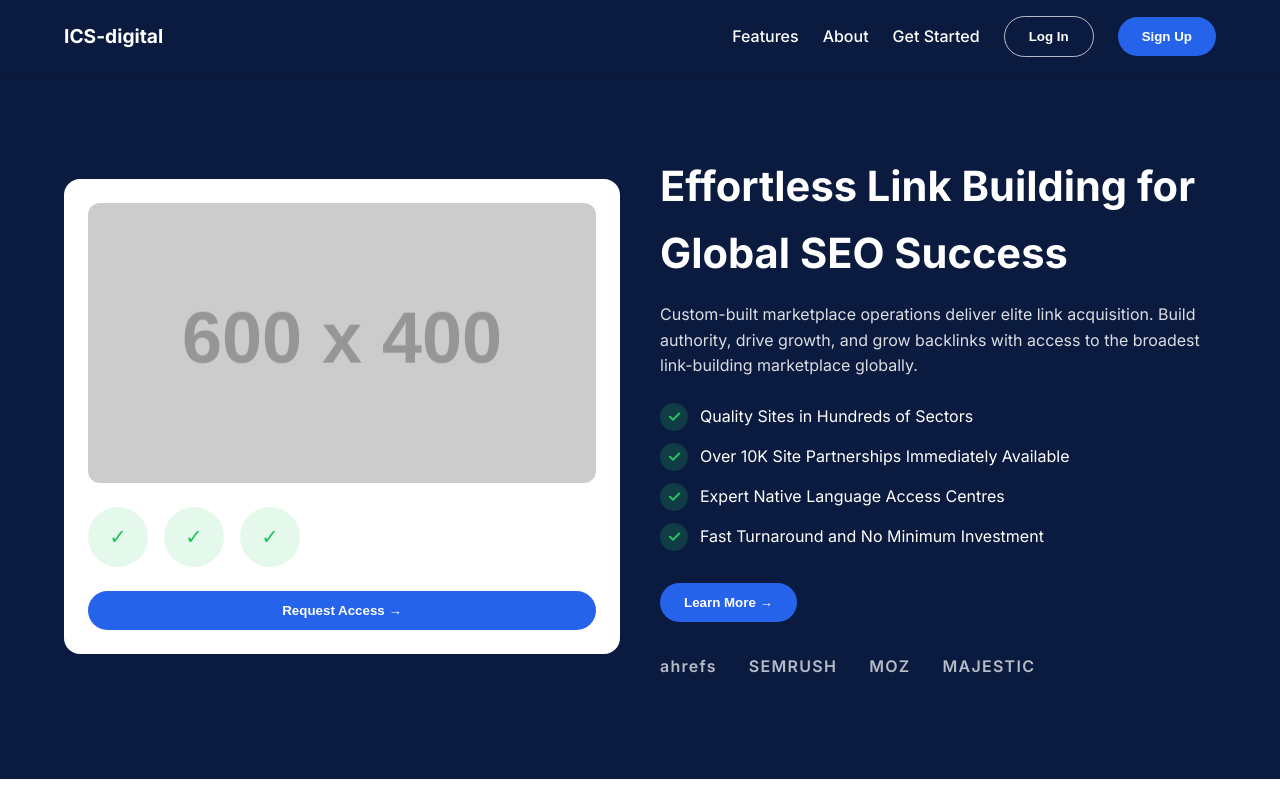
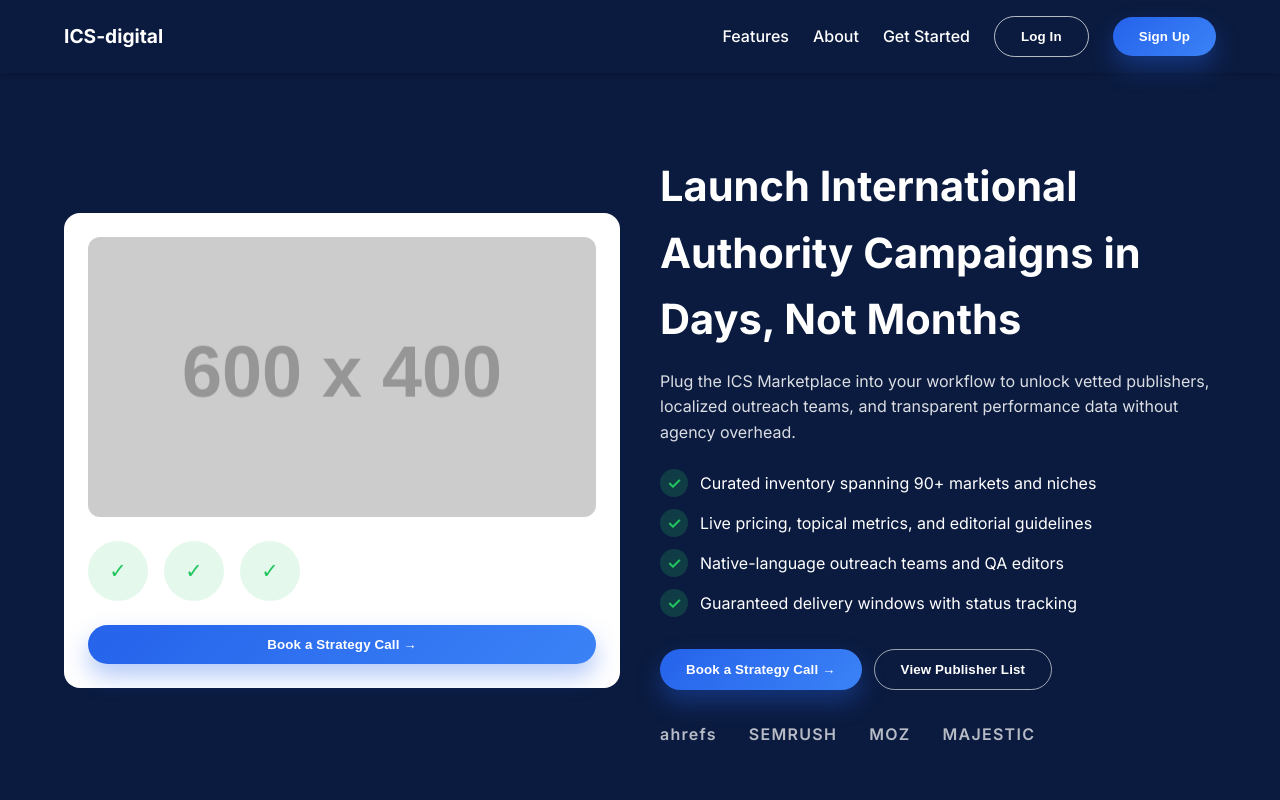
Before and after one commit to jackmattison-alt/di-landing-page, a plain HTML site: page index.html in a window 1280 px wide. Shown: the top 800 px of the page. Drawn offline with Linux system fonts and the light colour scheme; placeholder pictures from the web are drawn by us.

Commit message:
Update layout spacing

```diff
--- a/index.html
+++ b/index.html
@@ -75,19 +75,28 @@
       align-items: center;
       justify-content: center;
       gap: 8px;
-      padding: 12px 24px;
+      padding: 12px 26px;
       border-radius: 999px;
       font-weight: 600;
-      transition: background 0.3s ease, color 0.3s ease, border 0.3s ease, transform 0.3s ease;
+      letter-spacing: 0.01em;
+      transition: background 0.3s ease, color 0.3s ease, border 0.3s ease, transform 0.3s ease, box-shadow 0.3s ease;
       border: none;
       cursor: pointer;
+      box-shadow: none;
     }
     .btn-primary {
-      background: var(--accent);
+      background: linear-gradient(135deg, #2563eb, #3b82f6);
       color: var(--white);
+      box-shadow: 0 12px 25px rgba(37,99,235,0.35);
     }
     .btn-primary:hover {
-      background: #1e4fd4;
+      transform: translateY(-2px);
+      box-shadow: 0 18px 32px rgba(37,99,235,0.45);
+      background: linear-gradient(135deg, #1e4fd4, #3b82f6);
+    }
+    .btn-primary:focus-visible {
+      outline: 3px solid rgba(37,99,235,0.35);
+      outline-offset: 2px;
     }
     .btn-secondary {
       background: transparent;
@@ -104,6 +113,19 @@
     }
     .btn-outline-dark:hover {
       background: rgba(11,27,63,0.06);
+    }
+    .btn-outline-light {
+      border: 1px solid rgba(255,255,255,0.6);
+      color: var(--white);
+      background: transparent;
+    }
+    .btn-outline-light:hover {
+      background: rgba(255,255,255,0.12);
+    }
+    .hero-ctas {
+      display: flex;
+      gap: 12px;
+      flex-wrap: wrap;
     }
     .hero {
       background: var(--navy);
@@ -340,6 +362,14 @@
     .cta {
       background: var(--bg-light);
     }
+    .cta .btn-primary {
+      background: linear-gradient(130deg, #f97316, #ec4899);
+      box-shadow: 0 18px 36px rgba(249,115,22,0.35);
+      font-size: 1.02rem;
+    }
+    .cta .btn-primary:hover {
+      background: linear-gradient(130deg, #ea580c, #db2777);
+    }
     .cta-grid {
       display: grid;
       grid-template-columns: repeat(auto-fit, minmax(320px, 1fr));
@@ -501,18 +531,21 @@
             <div class="badge">✓</div>
             <div class="badge">✓</div>
           </div>
-          <button class="btn btn-primary" style="width:100%">Request Access →</button>
+          <button class="btn btn-primary" style="width:100%">Book a Strategy Call →</button>
         </div>
         <div class="hero-text">
-          <h1>Effortless Link Building for Global SEO Success</h1>
-          <p>Custom-built marketplace operations deliver elite link acquisition. Build authority, drive growth, and grow backlinks with access to the broadest link-building marketplace globally.</p>
+          <h1>Launch International Authority Campaigns in Days, Not Months</h1>
+          <p>Plug the ICS Marketplace into your workflow to unlock vetted publishers, localized outreach teams, and transparent performance data without agency overhead.</p>
           <ul class="check-list">
-            <li><span class="check-icon">✓</span>Quality Sites in Hundreds of Sectors</li>
-            <li><span class="check-icon">✓</span>Over 10K Site Partnerships Immediately Available</li>
-            <li><span class="check-icon">✓</span>Expert Native Language Access Centres</li>
-            <li><span class="check-icon">✓</span>Fast Turnaround and No Minimum Investment</li>
+            <li><span class="check-icon">✓</span>Curated inventory spanning 90+ markets and niches</li>
+            <li><span class="check-icon">✓</span>Live pricing, topical metrics, and editorial guidelines</li>
+            <li><span class="check-icon">✓</span>Native-language outreach teams and QA editors</li>
+            <li><span class="check-icon">✓</span>Guaranteed delivery windows with status tracking</li>
           </ul>
-          <button class="btn btn-primary">Learn More →</button>
+          <div class="hero-ctas">
+            <button class="btn btn-primary">Book a Strategy Call →</button>
+            <button class="btn btn-outline-light">View Publisher List</button>
+          </div>
           <div class="logo-strip">
             <span>ahrefs</span>
             <span>SEMRUSH</span>
```
